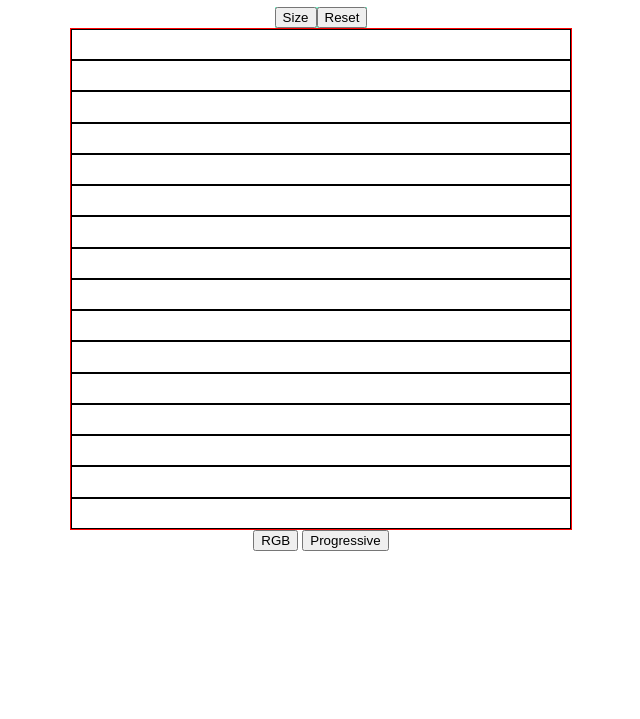
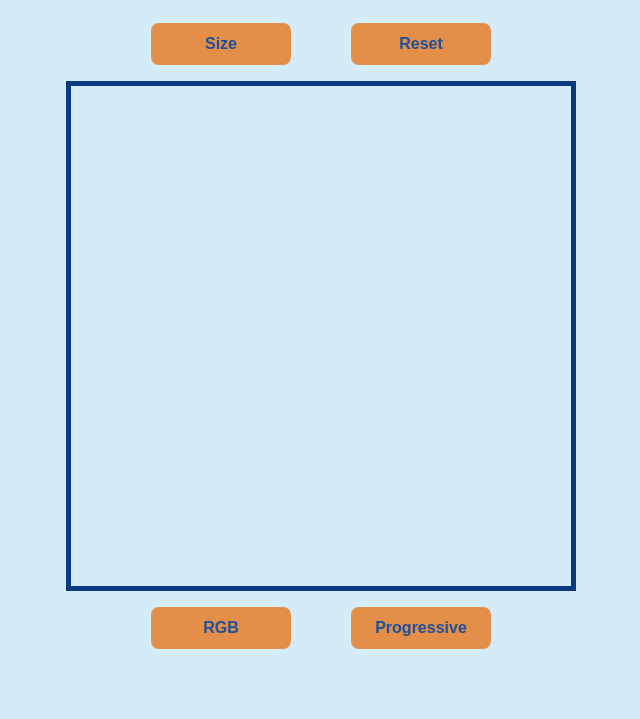
Before and after one commit to wingtatonfire/Etch-a-Sketch, a plain HTML site: page index.html in a window 1280 px wide. Shown: the part 81-800 px from the top of the page, without its empty margins (319-959 px from the left). Drawn offline with Linux system fonts and the light colour scheme.

Commit message:
ui created

```diff
--- a/script.js
+++ b/script.js
@@ -95,14 +95,14 @@ reset.addEventListener("click", () => {
 buttons.forEach(button => {
     button.addEventListener("mouseover", (event) => {
         event.target.style.color = "#E38E49";
-        event.target.style.fontSize = "#1F509A";
+        event.target.style.backgroundColor = "#1F509A";
     })
 })
 
 buttons.forEach(button => {
     button.addEventListener("mouseout", (event) => {
-        event.target.style.padding = "#1F509A";
-        event.target.style.fontSize = "#E38E49";
+        event.target.style.color = "#1F509A";
+        event.target.style.backgroundColor = "#E38E49";
     })
 })
 
--- a/style.css
+++ b/style.css
@@ -1,5 +1,5 @@
 .divOne {
-    border: 1px solid red;
+    border: 5px solid #0A3981;
 }
 
 .divOne {
@@ -11,13 +11,11 @@
 
 .divTwo {
     display: flex;
-    border: 1px solid black;
     flex: 1;
 
 }
 
 .divThree {
-    border: 1px solid green;
     flex: 1;
 }
 
@@ -29,6 +27,39 @@
 
 .topButtonDiv {
     display: flex;
-    justify-content: space-between;
-    background-color: aquamarine;
+    width: 400px;
+    justify-content: space-around;
+    margin: 12px;
 }
+
+.bottomButton {
+    display: flex;
+    width: 400px;
+    justify-content: space-around;
+    margin: 12px;
+}
+div {
+}
+
+body {
+    background-color: #D4EBF8;
+}
+
+h1 {
+    color: #1F509A;
+}
+
+button {
+    background-color: #E38E49;
+    border: none;
+    color: #1F509A;
+    padding: 12px;
+    text-align: center;
+    text-decoration: none;
+    display: inline-block;
+    font-size: 16px;
+    margin: 4px 2px;
+    border-radius: 8px;
+    width: 140px;
+    font-weight: bold;
+}
```
